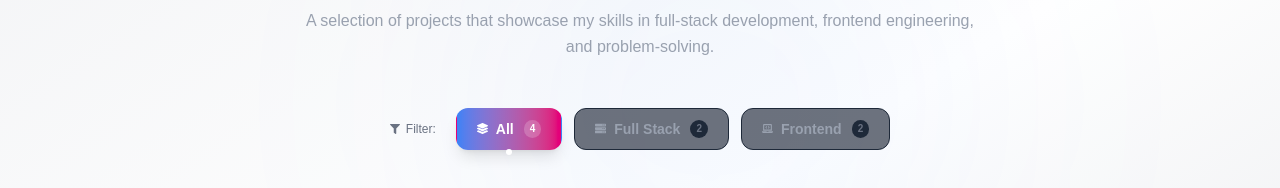
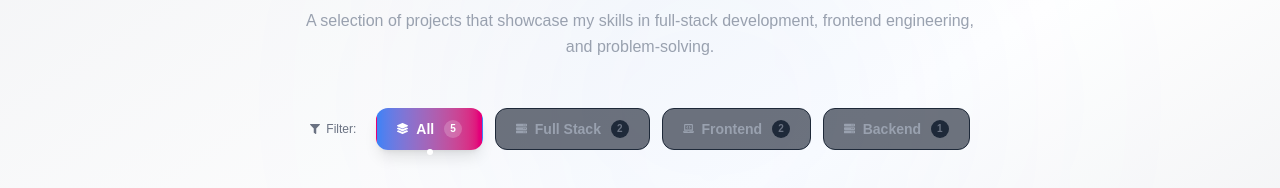
Before and after one commit to sabbirtanvir13/My-Protfolio, a React (Vite) app: page / in a window 1280 px wide. Shown: the part 4138-4326 px from the top of the page. Built offline with nearby package versions, Linux system fonts and the light colour scheme; grey boxes are pictures that could not be loaded.

Commit message:
fix project section

```diff
--- a/src/components/PortfolioSection.jsx
+++ b/src/components/PortfolioSection.jsx
@@ -31,6 +31,7 @@ import {
 } from "react-icons/si";
 import { MdRocketLaunch } from "react-icons/md";
 import { HiOutlineCode } from "react-icons/hi";
+import dri from "../assets/dri.PNG";
 
 const PROJECTS_PER_PAGE = 4;
 
@@ -186,12 +187,55 @@ const projects = [
         "Enhanced skills in performance optimization, image lazy loading, creating immersive UI experiences, and deploying production apps on Vercel.",
     },
   },
+  {
+    id: 5,
+    title: "DevPulse API",
+    icon: <FaServer />,
+    iconColor: "#10B981",
+    category: "backend",
+    featured: true,
+    image: dri,
+    description:
+      "A lightweight, production-ready backend system for internal issue tracking and team collaboration with role-based access control.",
+    tech: [
+      { name: "Node.js", icon: <FaNodeJs />, color: "#68A063" },
+      { name: "Express", icon: <SiExpress />, color: "#ffffff" },
+      { name: "PostgreSQL", icon: <SiMongodb />, color: "#336791" },
+      { name: "JWT", icon: <FaLaptopCode />, color: "#F59E0B" },
+      { name: "TypeScript", icon: <FaReact />, color: "#3178C6" },
+    ],
+    features: [
+      "JWT-based authentication & role-based authorization (contributor/maintainer)",
+      "RESTful API for issue tracking (bug + feature requests)",
+      "Secure password hashing using bcrypt",
+      "Raw SQL queries using native pg driver (no ORM/query builder)",
+      "Role-controlled issue workflow system",
+      "Flexible filtering & sorting for issues",
+      "Modular Express architecture with TypeScript",
+      "Secure middleware for authentication & validation",
+    ],
+    repo: "https://github.com/sabbirtanvir13/DevPulse.git",
+    live: "https://dev-pulse-alpha-ebon.vercel.app/",
+    caseStudy: {
+      overview:
+        "DevPulse API is a lightweight, production-ready backend system designed for internal issue tracking and team collaboration. It allows developers to report bugs, request features, and manage workflow statuses in a structured and secure environment.",
+      problem:
+        "Most internal issue tracking systems are either too heavy, depend on external tools, or lack fine-grained role control and raw database flexibility required for learning-level backend engineering.",
+      solution:
+        "DevPulse solves this by providing a fully custom-built backend using Node.js and PostgreSQL with strict role-based access control, raw SQL for full database transparency, clean authentication flow using JWT, and minimal but scalable architecture.",
+      challenges:
+        "Designing role-based access (contributor vs maintainer), implementing secure JWT authentication flow, enforcing update rules (own issue vs any issue), handling filtering & sorting without ORM support, managing relational data without JOIN-heavy architecture constraints, and building clean raw SQL-based service layers.",
+      learned:
+        "Designing scalable backend architecture using Express + TypeScript, implementing secure authentication using JWT & bcrypt, working with PostgreSQL using raw SQL queries, structuring modular REST APIs professionally, building role-based authorization systems, and handling real-world API constraints without ORMs.",
+    },
+  },
 ];
 
 const filters = [
   { key: "all", label: "All", icon: <FaLayerGroup /> },
   { key: "fullstack", label: "Full Stack", icon: <FaServer /> },
   { key: "frontend", label: "Frontend", icon: <FaLaptopCode /> },
+  { key: "backend", label: "Backend", icon: <FaServer /> },
 ];
 
 /* ─── Case Study Modal ─── */
```
Also changed, not shown: src/assets/dri.PNG (added).
